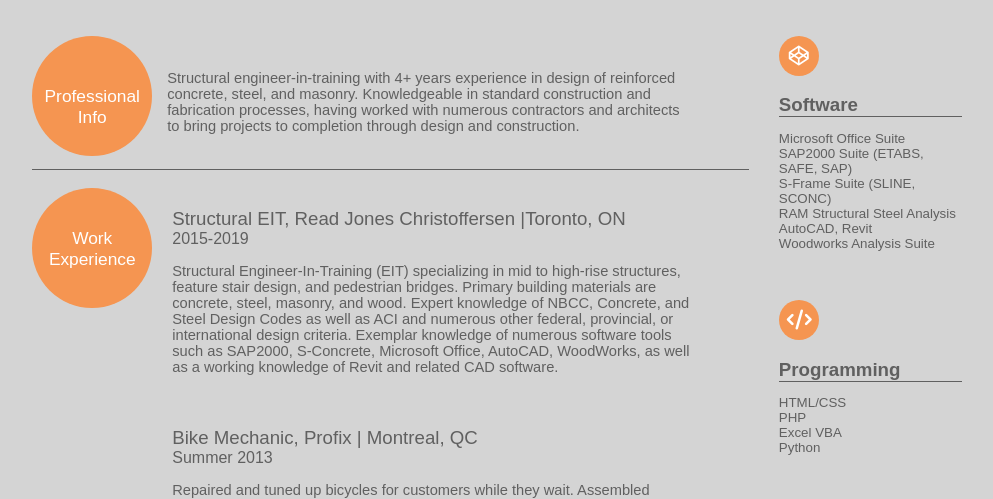
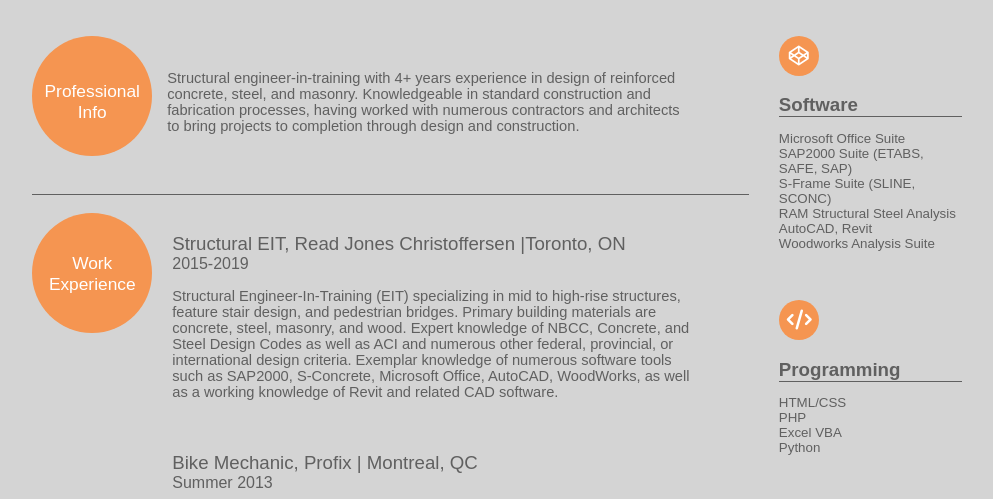
Before and after one commit to DevinHyland/devinhyland.github.io, a plain HTML site: page resume.html in a window 1280 px wide. Shown: the part 300-799 px from the top of the page, without its empty margins (196-1189 px from the left). Drawn offline with Linux system fonts and the light colour scheme.

Commit message:
Update resume.html

```diff
--- a/resume.html
+++ b/resume.html
@@ -32,10 +32,10 @@
 <div class="row">
     <div class="col-2"></div>
     <div class="col-7">
-        <div class="section" style="padding-top: 50px; float: left;">
+        <div class="section" style="padding-top: 45px; float: left;">
             Professional Info
         </div>
-        <div style="display: inline-block; width: 75%;">
+        <div style="display: inline-block; width: 75%; padding-bottom: 25px;">
             <p style="padding-top: 20px; padding-left: 15px; font-size: 11pt;">Structural engineer-in-training with 4+ years experience in design of reinforced concrete, steel, and masonry. Knowledgeable in standard construction and fabrication processes, having worked with numerous contractors and architects to bring projects to completion through design and construction.</p>
         </div>
         <br>
```
